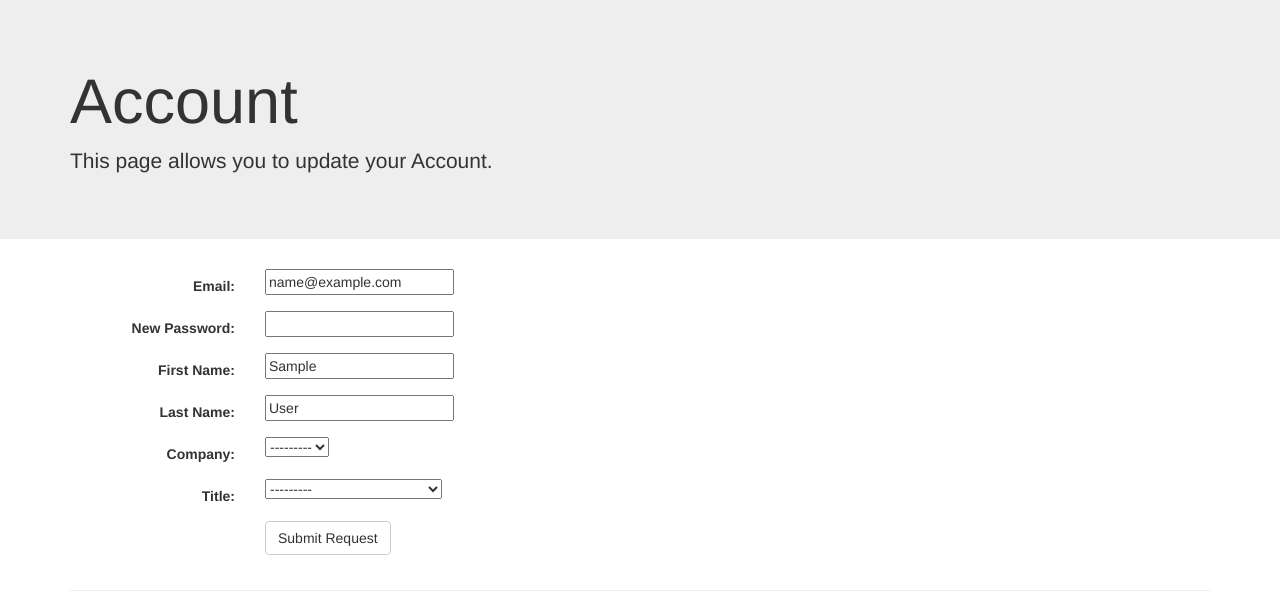
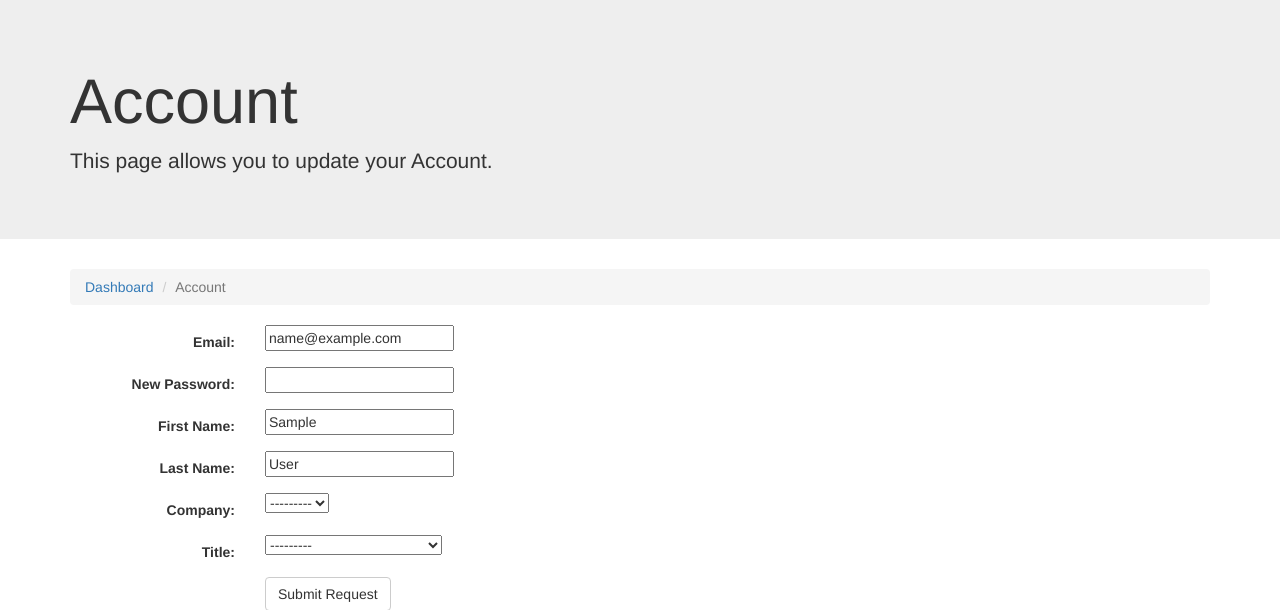
Before and after one commit to jteppinette/amp, a Django app: page /dashboard/account/ in a window 1280 px wide. Shown: the part 51-661 px from the top of the page. Run offline with Django 3.2, Linux system fonts and the light colour scheme; the visitor is signed in with stand-in values (Sample User, id 1); data that the repository does not hold is empty; some libraries are stand-ins or nearby versions.

Commit message:
Added breadcrumbs.

```diff
--- a/app/templates/dashboard.html
+++ b/app/templates/dashboard.html
@@ -13,6 +13,11 @@
 </div>
 
 <div class="container">
+    <!-- Breadcrumb -->
+    <ol class="breadcrumb">
+        <li class="active">Dashboard</li>
+    </ol>
+
     <!-- Dashboard Options -->
     <div class="row">
 
--- a/app/templates/update_account.html
+++ b/app/templates/update_account.html
@@ -13,6 +13,13 @@
 </div>
 
 <div class="container">
+    <!-- Breadcrumbs -->
+    <ol class="breadcrumb">
+      <li><a href="{% url 'dashboard' %}">Dashboard</a></li>
+      <li class="active">Account</li>
+    </ol>
+
+    <!-- Account Update Form -->
     <form class="form-horizontal" role="form" method="post" enctype="multipart/form-data">
         {% csrf_token %}
 
--- a/app/urls.py
+++ b/app/urls.py
@@ -8,19 +8,19 @@ from app import views
 
 urlpatterns = patterns('',
     # Authentication
-    url(r'^login/$', views.auth_login),
-    url(r'^logout/$', views.auth_logout),
+    url(r'^login/$', views.auth_login, name="auth_login"),
+    url(r'^logout/$', views.auth_logout, name="auth_login"),
 
     # General
-    url(r'^$', views.home),
+    url(r'^$', views.home, name="home"),
 
     # App
-    url(r'^dashboard/$', views.dashboard),
+    url(r'^dashboard/$', views.dashboard, name="dashboard"),
 
     # New Requests
     url(r'^requests/employee/new/$', views.NewEmployeeRequest.as_view(), name='new_employee_request'),
     url(r'^requests/contractor/new/$', views.NewContractorRequest.as_view(), name='new_contractor_request'),
-    url(r'^requests/success/$', views.request_success),
+    url(r'^requests/success/$', views.request_success, name="request_success"),
 
     # Account
     url(r'^dashboard/account/$', views.UpdateAccount.as_view(), name='update_account'),
```
